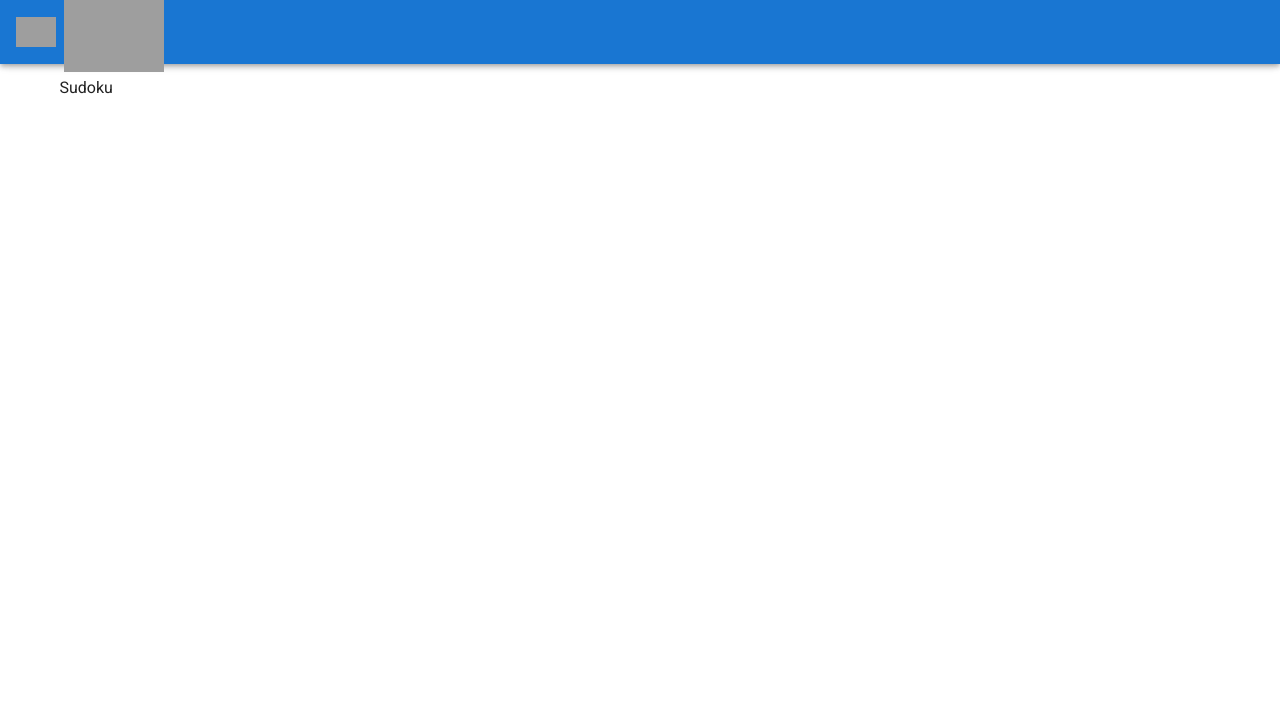
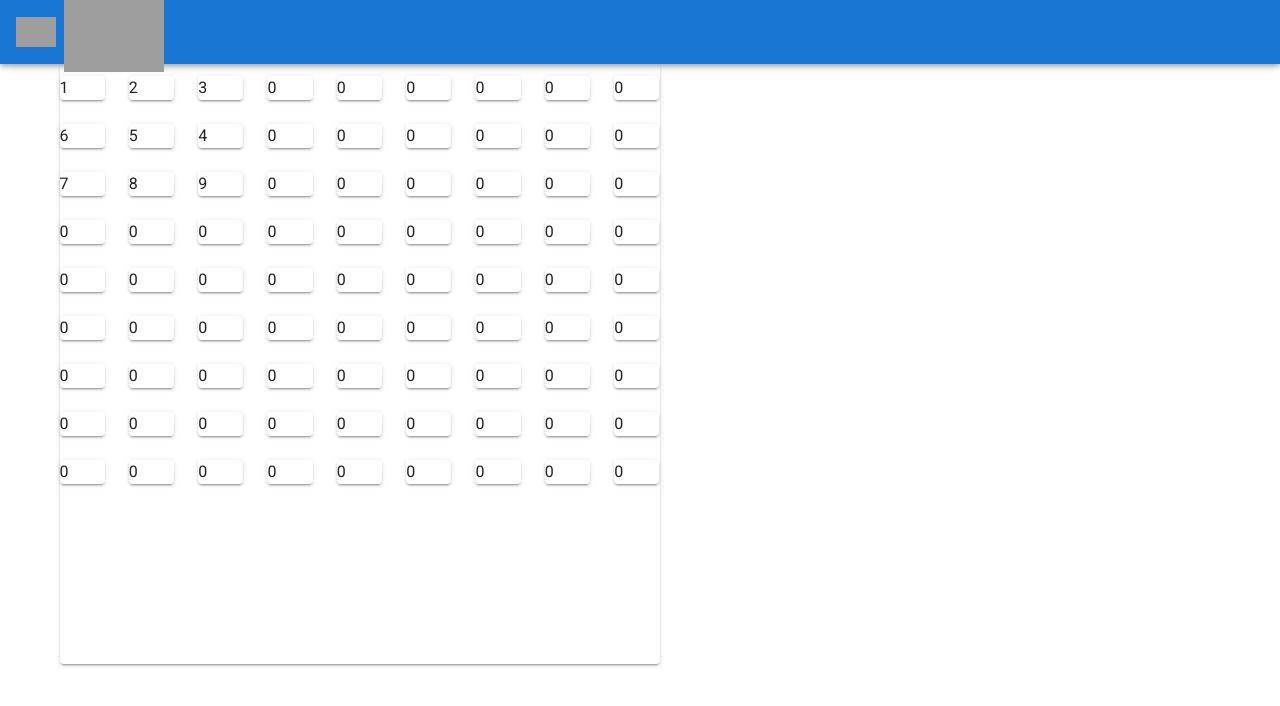
Before and after one commit to michalkowalik/sudoValidator-fe, a Vue app: page /sudoku in a window 1280 px wide. Shown: the top 706 px of the page. Built offline with nearby package versions, Linux system fonts and the light colour scheme; grey boxes are pictures that could not be loaded.

Commit message:
v-row based grid

```diff
--- a/src/components/SudokuValidator.vue
+++ b/src/components/SudokuValidator.vue
@@ -1,6 +1,14 @@
 <template>
   <v-container>
-    <p>Sudoku</p>
+    <v-card width="600" height="600" raised>
+      <v-row v-for="row in sudokuGrid" :key="row">
+        <v-col v-for="cell in row" :key="cell">
+          <v-card>
+            <v-input v-text="cell" />
+          </v-card>
+        </v-col>
+      </v-row>
+    </v-card>
   </v-container>
 </template>
 
@@ -8,5 +16,17 @@
 import { Component, Vue } from "vue-property-decorator";
 
 @Component
-export default class SudokuValidator extends Vue {}
+export default class SudokuValidator extends Vue {
+  private sudokuGrid = [
+    [1, 2, 3, 0, 0, 0, 0, 0, 0],
+    [6, 5, 4, 0, 0, 0, 0, 0, 0],
+    [7, 8, 9, 0, 0, 0, 0, 0, 0],
+    [0, 0, 0, 0, 0, 0, 0, 0, 0],
+    [0, 0, 0, 0, 0, 0, 0, 0, 0],
+    [0, 0, 0, 0, 0, 0, 0, 0, 0],
+    [0, 0, 0, 0, 0, 0, 0, 0, 0],
+    [0, 0, 0, 0, 0, 0, 0, 0, 0],
+    [0, 0, 0, 0, 0, 0, 0, 0, 0],
+  ];
+}
 </script>
```
